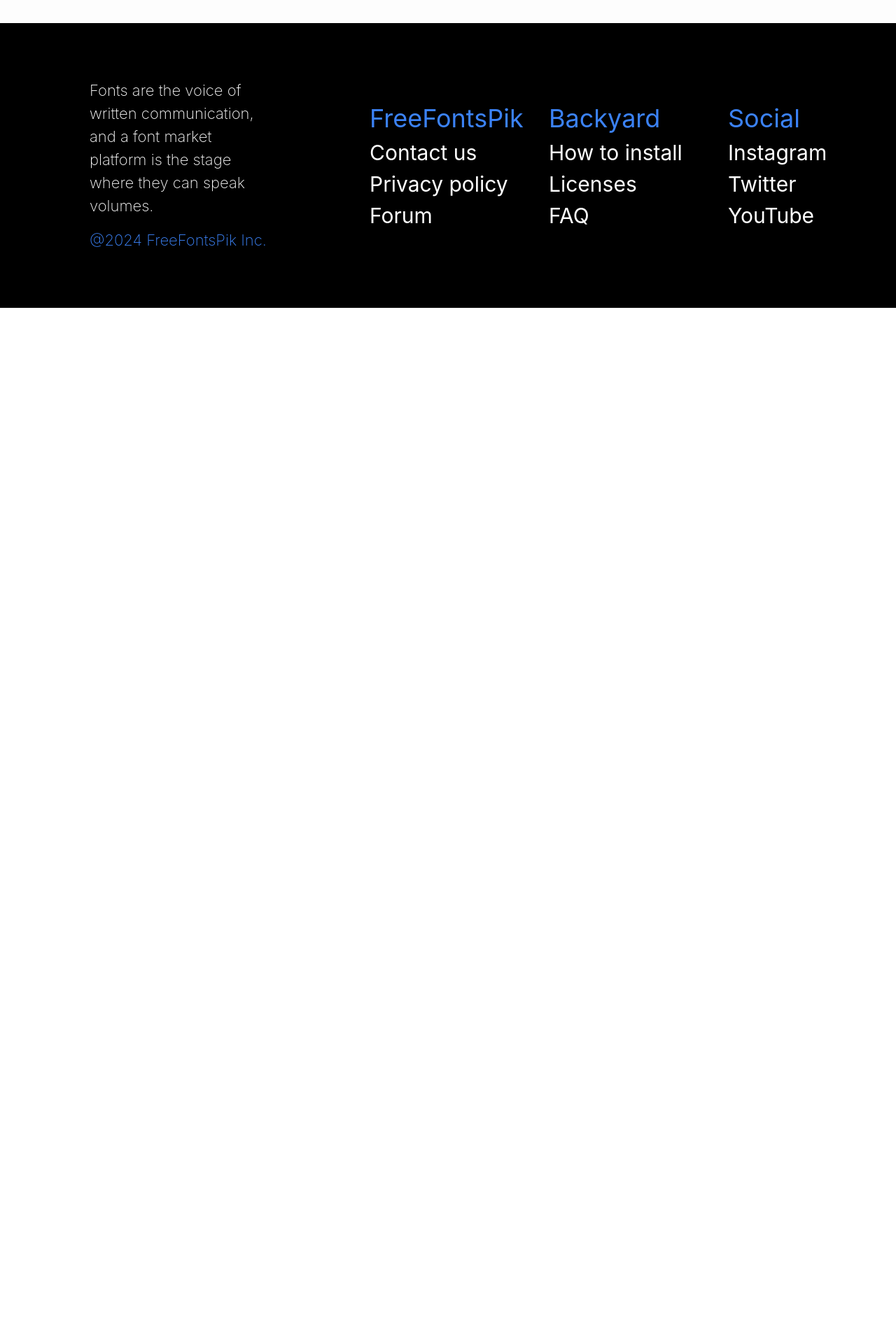
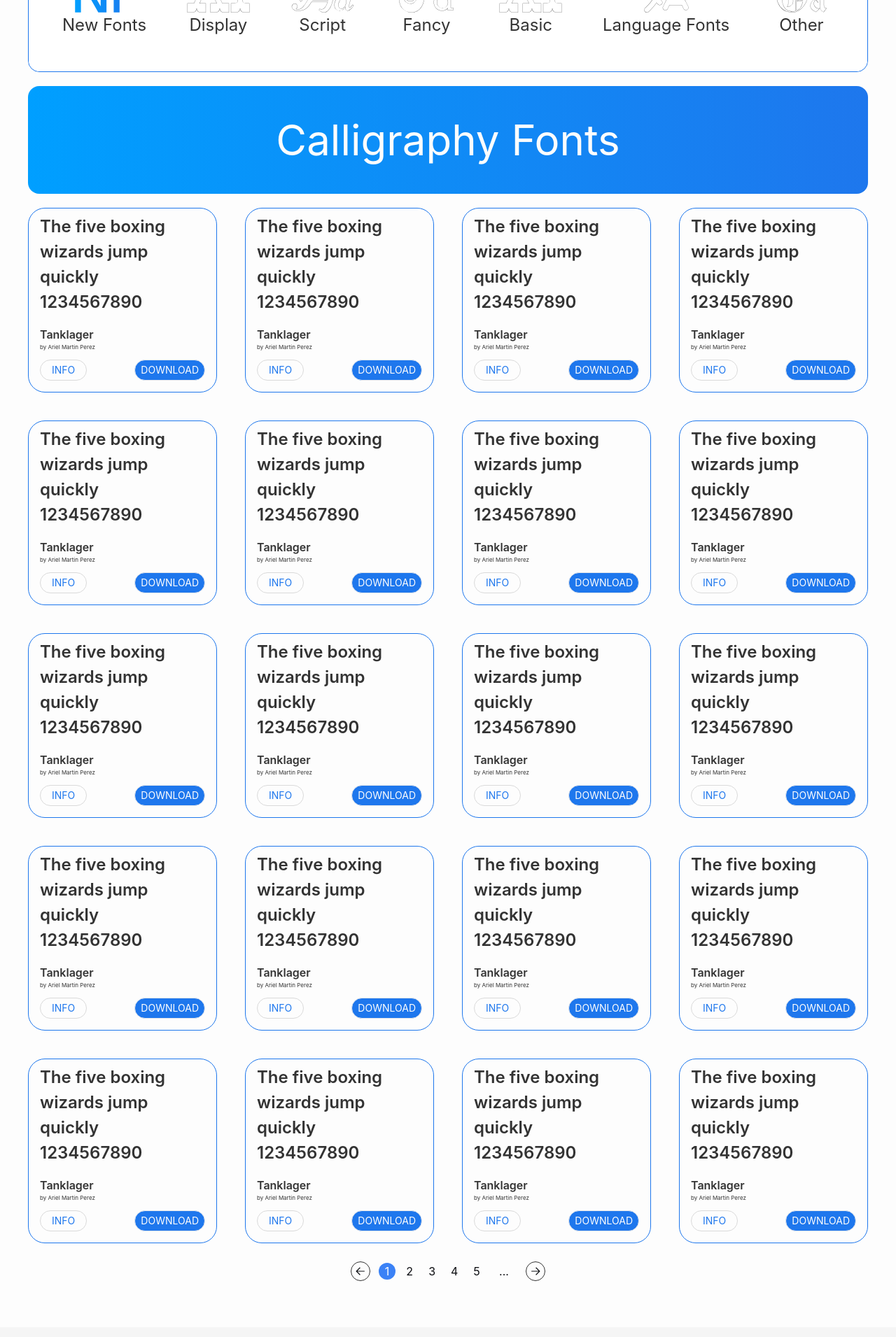
Before and after one commit to HarshDhaduk2001/freefontsspik, a React (Create React App) app: page /categories/1 in a window 1280 px wide. Shown: the part 360-2271 px from the top of the page at 70% size. Before the commit the page ends 800 px from the top, so only its background shows below. Built offline with nearby package versions, Linux system fonts and the light colour scheme.

Commit message:
CategoriesDetail page created

```diff
--- a/src/components/pages/CategoriesDetail.jsx
+++ b/src/components/pages/CategoriesDetail.jsx
@@ -1,9 +1,44 @@
-import React from 'react'
+import React, { useState } from "react";
+import Feature from "../Feature";
+import Pagination from "../Pagination";
+import FontCard from "../FontCard";
+import FavouriteFont from "../FavouriteFont";
 
 const CategoriesDetail = () => {
+  const totalCards = 160;
+  const cardsPerPage = 20;
+
+  const [currentPage, setCurrentPage] = useState(1);
+
+  const cardsArray = Array(totalCards).fill(<FontCard />);
+
+  const getPaginatedCards = () => {
+    const startIndex = (currentPage - 1) * cardsPerPage;
+    const endIndex = startIndex + cardsPerPage;
+    return cardsArray.slice(startIndex, endIndex);
+  };
   return (
-    <div>CategoriesDetail</div>
-  )
-}
+    <>
+      <FavouriteFont />
+      <div className="flex flex-col items-center justify-center lg:mx-10 dark:text-white mb-10 mx-10">
+        <div className="flex items-center justify-center rounded-2xl -mt-5 mb-5 py-4 md:py-8  text-[26px] md:text-[60px] text-whiteColor bg-gradient-to-r from-[#009FFF] to-[#1E77ED] w-full">
+          Calligraphy Fonts
+        </div>
 
-export default CategoriesDetail
+        <div className="grid grid-cols-1 md:grid-cols-2 lg:grid-cols-3 xl:grid-cols-4 2xl:grid-cols-5 gap-10">
+          {getPaginatedCards()}
+        </div>
+
+        <Pagination
+          totalCards={totalCards}
+          cardsPerPage={cardsPerPage}
+          currentPage={currentPage}
+          setCurrentPage={setCurrentPage}
+        />
+      </div>
+      <Feature />
+    </>
+  );
+};
+
+export default CategoriesDetail;
```
